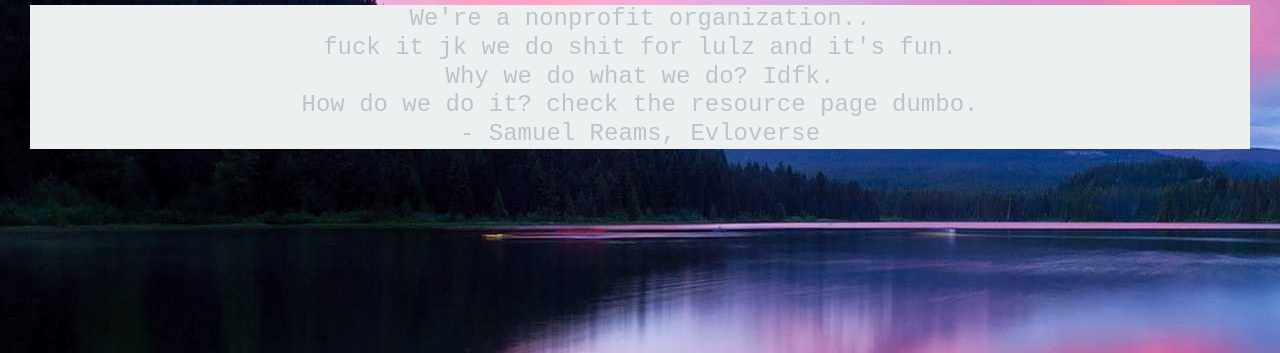
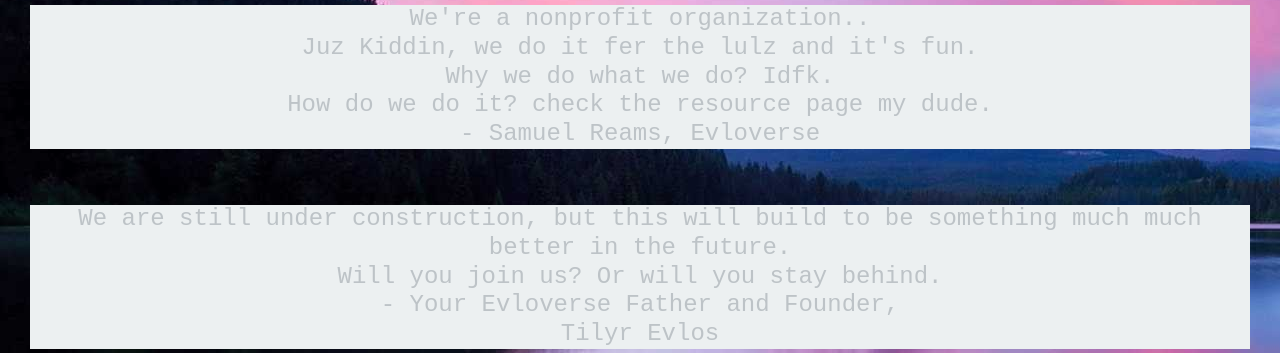
Before and after one commit to Evloverse/evloverse.github.io, a plain HTML site: page about.html in a window 1280 px wide. Shown: the part 447-800 px from the top of the page. Drawn offline with nearby package versions, Linux system fonts and the light colour scheme.

Commit message:
Update about.html

```diff
--- a/about.html
+++ b/about.html
@@ -61,8 +61,8 @@
 			<img src="logoblur.png">
 				<div class="grow">
 				<h1 class="heading">About  Us </h1>
-					<h4 style="background: #ecf0f1; margin-left: 30px; margin-right: 30px;"> We're a nonprofit organization..<br> fuck it jk we do shit for lulz and it's fun.<br> Why we do what we do? Idfk. <br>How do we do it? check the resource page dumbo.<br> - Samuel Reams, Evloverse </h4><br><br><br><br>
-
+					<h4 style="background: #ecf0f1; margin-left: 30px; margin-right: 30px;"> We're a nonprofit organization..<br> Juz Kiddin, we do it fer the lulz and it's fun.<br> Why we do what we do? Idfk. <br>How do we do it? check the resource page my dude.<br> - Samuel Reams, Evloverse </h4><br><br>
+					<h4 style="background: #ecf0f1; margin-left: 30px; margin-right: 30px;"> We are still under construction, but this will build to be something much much better in the future. <br> Will you join us? Or will you stay behind. <br> - Your Evloverse Father and Founder, <br>   Tilyr Evlos </h4><br><br><br><br>
 				<p style="font-size:10px"> Site Designed and Created by The Evlo Team </p>
 				</div>
 
```
